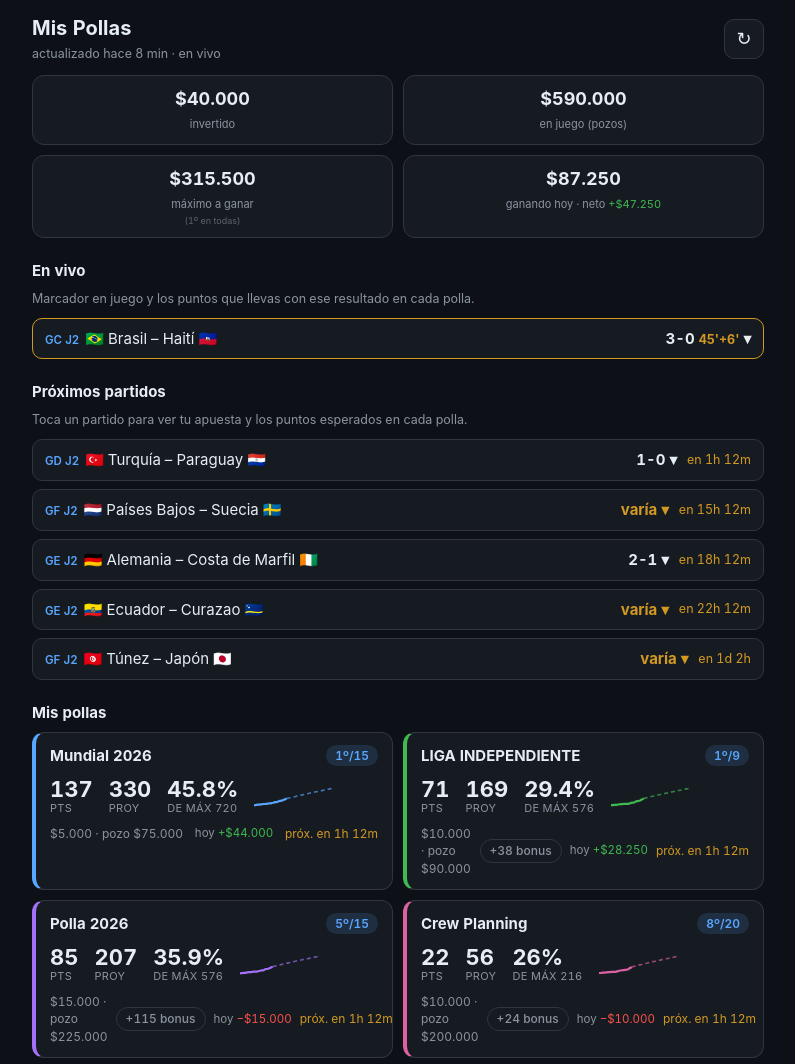
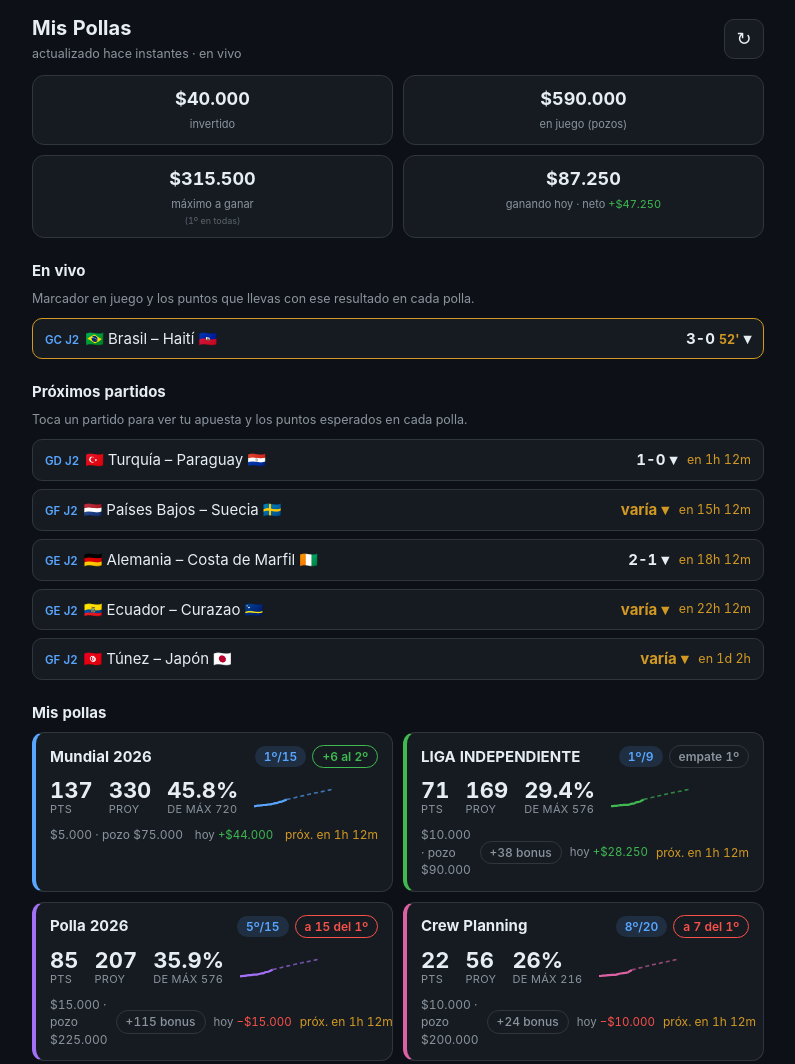
Before and after one commit to pablogalazcares/polla-panel, a plain HTML site: page index.html in a window 1280 px wide. Shown: the top 1064 px of the page, without its empty margins (242-1037 px from the left). Drawn offline with Linux system fonts and the light colour scheme.

Commit message:
P1 provisorio 27856538546 pablogalazcares/agent_polla_mundial@2346cecfd38c736a19f74bee52ba3eacde3a8032

```diff
--- a/app.js
+++ b/app.js
@@ -199,6 +199,16 @@
   return {position:st.position, payout, net:payout-(mo.stake||0), inMoney:sum>0, refund:!!(pr0&&pr0.refund), tied};
 }
 function moneyDelta(n){ const c=n>0?"pos":(n<0?"neg":"zero"); const s=n>0?"+":(n<0?"−":""); return `<span class="${c}">${s}${clp(Math.abs(n))}</span>`; }
+/* diferencia de puntos con el rival directo: si voy 1º, ventaja sobre el 2º; si no, lo que me
+   falta para el 1º. Empatado arriba -> diff 0. Usa el ranking oficial (standings). */
+function leadGap(p){
+  const st=p.standings||[]; const mine=st.find(x=>x.mine);
+  if(!mine || st.length<2) return null;
+  const top=Math.max(...st.map(x=>x.pts));
+  const others=st.filter(x=>x!==mine).map(x=>x.pts);
+  if(mine.pts>=top){ return {lead:true, diff:mine.pts-Math.max(...others)}; }   // 1º (o empatado)
+  return {lead:false, diff:top-mine.pts};                                        // persiguiendo
+}
 
 /* diferencia de puntos con el líder: si voy 1º, ventaja (+) sobre el 2º; si no, distancia (−) al 1º */
 function leaderGap(p){
@@ -283,10 +293,13 @@
     const players=(p.standing&&p.standing.total_players)||mo.players;
     const stand=p.standing?`<span class="badge">${p.standing.position}º/${p.standing.total_players}</span>`
       :(players?`<span class="badge ghost">${players} jug.</span>`:"");
+    const g=leadGap(p);
+    const gapChip=g?`<span class="badge gap ${g.lead?(g.diff>0?"pos":"zero"):"neg"}">`+
+      `${g.lead?(g.diff>0?`+${g.diff} al 2º`:"empate 1º"):`a ${g.diff} del 1º`}</span>`:"";
     const sp=trendCum(p.matches, p.color, 80, 22, false);
     const pct=pt.expected_pct!=null?`${pt.expected_pct}%`:"—";
     return `<a class="pool" href="#/p/${encodeURIComponent(p.id)}" style="--pc:${esc(p.color)}">`+
-      `<div class="pool-h"><span class="pool-name">${esc(p.name)}</span>${stand}</div>`+
+      `<div class="pool-h"><span class="pool-name">${esc(p.name)}</span><span class="pool-badges">${stand}${gapChip}</span></div>`+
       `<div class="pool-kpis">`+
         `<div><b>${numOr(t.pts_real,0,"0")}</b><span>pts</span></div>`+
         `<div><b>${numOr(t.proj_final,0,"—")}</b><span>proy</span></div>`+
--- a/styles.css
+++ b/styles.css
@@ -121,6 +121,10 @@
 .badge{background:rgba(88,166,255,.14); color:var(--accent); border-radius:999px;
   padding:2px 9px; font-size:12px; font-weight:600; white-space:nowrap}
 .badge.ghost{background:transparent; border:1px solid var(--line); color:var(--dim); font-weight:500}
+.pool-badges{display:flex; align-items:center; gap:6px; flex:0 0 auto}
+.badge.gap{background:transparent; border:1px solid var(--line); color:var(--dim)}
+.badge.gap.pos{color:var(--pos); border-color:var(--pos)}
+.badge.gap.neg{color:var(--neg); border-color:var(--neg)}
 .dot{width:8px; height:8px; border-radius:50%; display:inline-block; flex:0 0 auto; margin-right:2px}
 
 /* bonus (detalle) */
```
Also changed, not shown: data/polla.js, data/polla.json.
